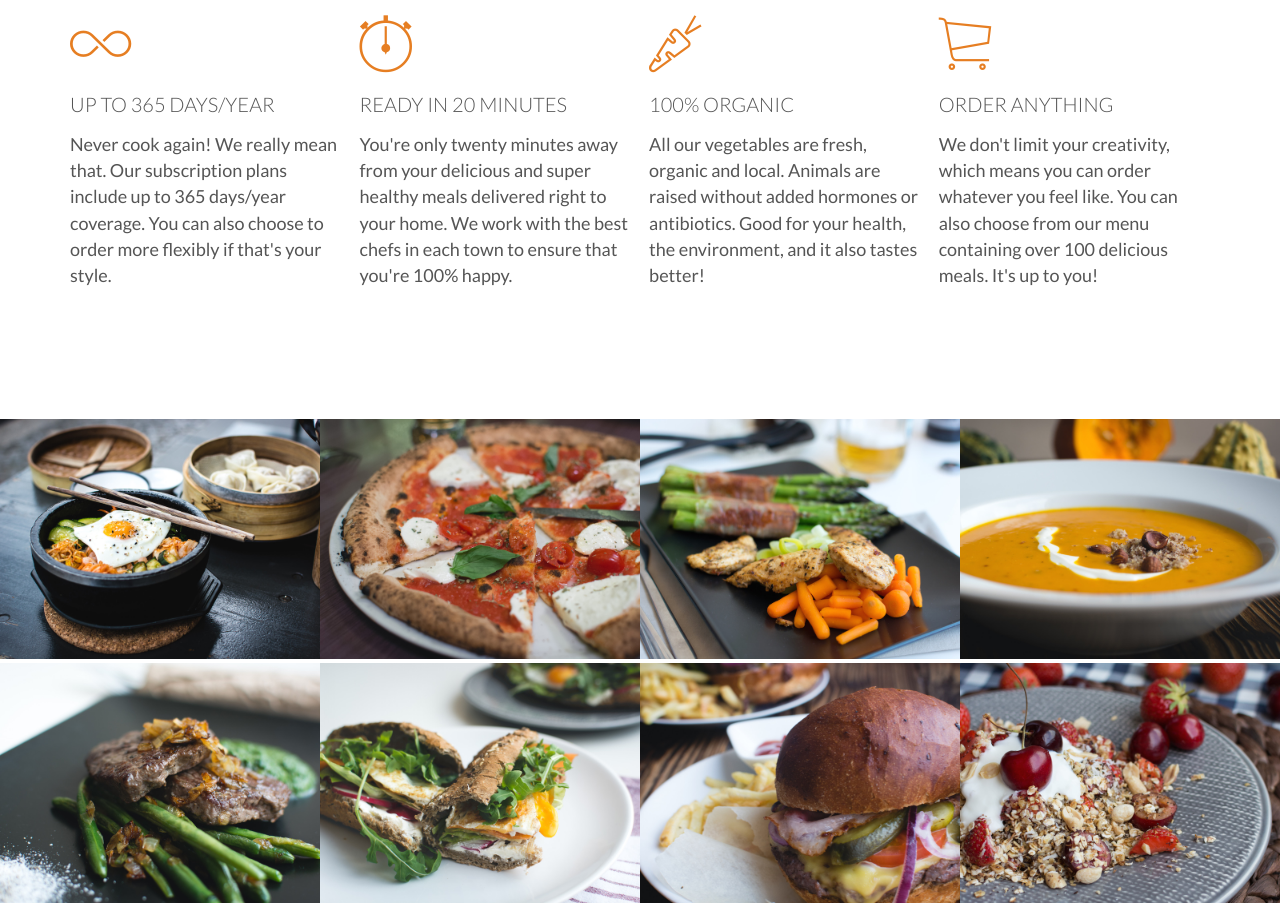
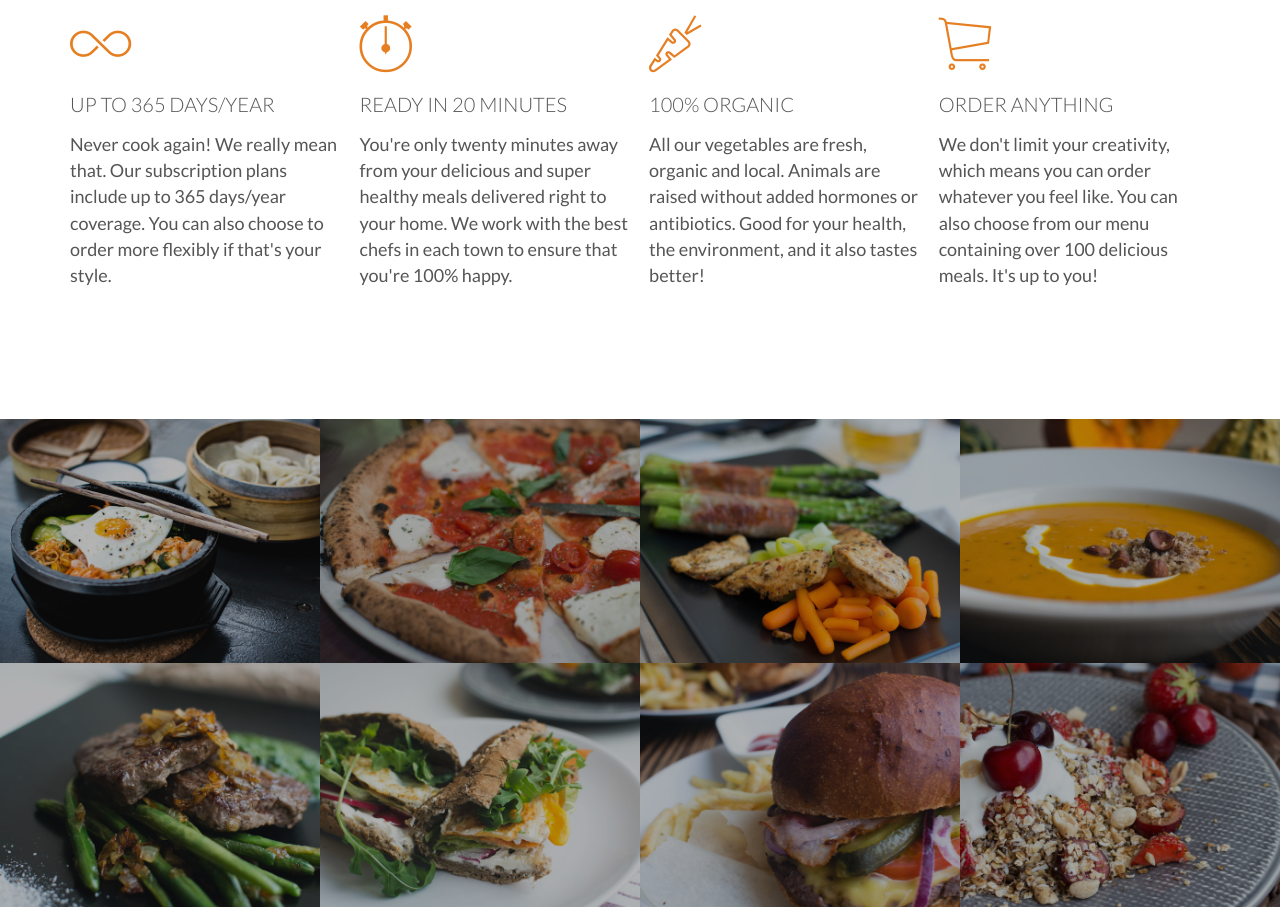
Before and after one commit to dmgudeman/Udemy_ResponsiveWebDesign, a website: page omnifood/index.html in a window 1280 px wide. Shown: the part 1030-1937 px from the top of the page. Drawn offline with nearby package versions, Linux system fonts and the light colour scheme; files whose address does not match are found by name; a web font is replaced by a local one.

Commit message:
added animation to the images

```diff
--- a/omnifood/resources/css/style.css
+++ b/omnifood/resources/css/style.css
@@ -188,6 +188,9 @@ header {
 }
 
 /**************** MEALS ********************/
+.section-meals {
+    padding: 0;
+}
 .meals-showcase {
     list-style:none;
     width: 100%;
@@ -202,9 +205,19 @@ header {
 .meal-photo {
     width: 100%;
     margin: 0;
+    overflow:hidden;
+    background-color: #000;
 }
 
 .meal-photo img {
+    opacity: 0.7;
     width: 100%;
-    height: auto
+    height: auto;
+    transform: scale(1.15);
+    transition: transform 0.5s, opacity 0.5s;
 }
+
+.meal-photo img:hover {
+    opacity: 1;
+    transform: scale(1.03);
+}
```
